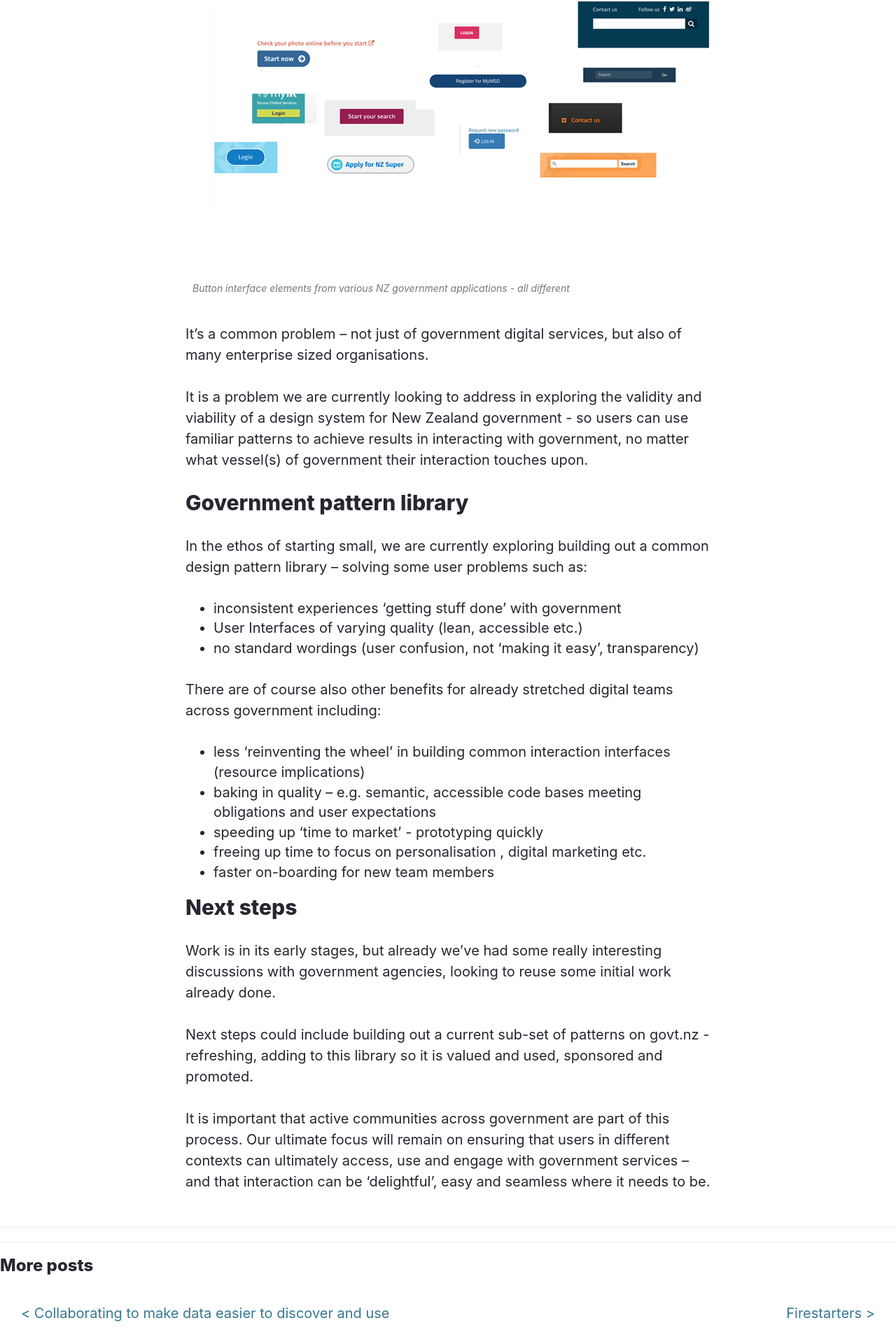
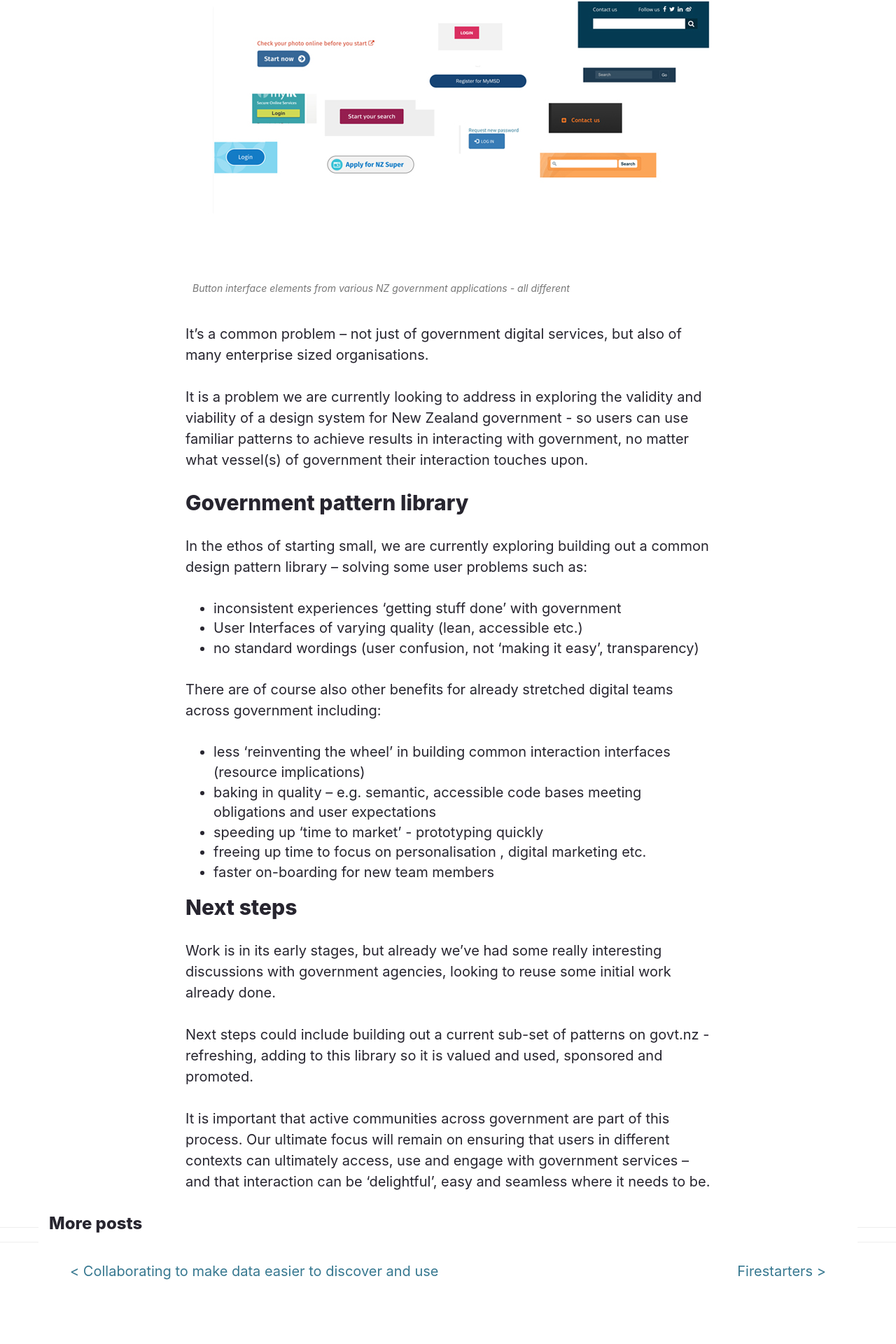
Before and after one commit to mkirkpat/mkirkpat.github.io, a Jekyll site: the page built from _posts/2017-12-20-government-design-system.md, in a window 1280 px wide. Shown: the part 903-2823 px from the top of the page at 70% size. Built offline with Jekyll 4.4.1, drawn with Linux system fonts in a browser that asks for light colours; nearby versions of some CDN libraries; after the commit the page ends 2763 px from its top, so only the background shows below that.

Commit message:
Update post.html

```diff
--- a/_layouts/post.html
+++ b/_layouts/post.html
@@ -12,7 +12,7 @@
 
     <hr>
     <hr>
-
+<div class="container page-content">
 <h3>More posts</h3>
 <nav class="post-nav">
     <div class="post-nav__prev">
@@ -30,3 +30,4 @@
         {% endif %}
     </div>
 </nav>
+</div>
```
